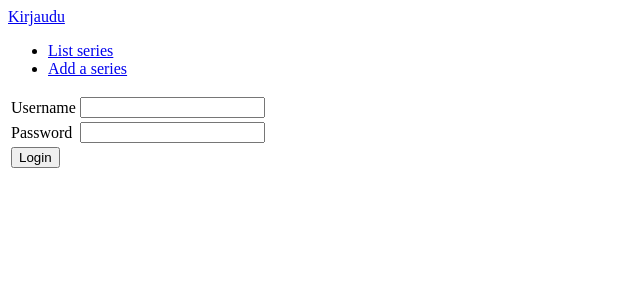
After one commit to joonaoko/tsoha-tietokantasovellus, a Flask app: page /auth/login in a window 1280 px wide. The commit adds this page. Shown: the top 300 px of the page, without its empty margins (0-640 px from the left). Run offline with Flask 2, Linux system fonts and the light colour scheme.

Commit message:
Luotu mahdollisuus sisään- ja uloskirjautumiselle
liittyvät tiedostot auth-kansioihin, lisätty account-taulu tietokantaan

```diff
--- /dev/null
+++ b/application/auth/forms.py
@@ -0,0 +1,9 @@
+from flask_wtf import FlaskForm
+from wtforms import PasswordField, StringField
+
+class LoginForm(FlaskForm):
+    username = StringField("Username")
+    password = PasswordField("Password")
+
+    class Meta:
+        csrf = False
--- /dev/null
+++ b/application/auth/views.py
@@ -0,0 +1,27 @@
+from flask import render_template, request, redirect, url_for
+from flask_login import login_user, logout_user
+
+from application import app
+from application.auth.models import User
+from application.auth.forms import LoginForm
+
+@app.route("/auth/login", methods = ["GET", "POST"])
+def auth_login():
+    if request.method == "GET":
+        return render_template("auth/loginform.html", form = LoginForm())
+
+    form = LoginForm(request.form)
+
+    user = User.query.filter_by(username=form.username.data, password=form.password.data).first()
+    if not user:
+        return render_template("auth/loginform.html", form = form,
+                               error = "No such username or password")
+
+
+    login_user(user)
+    return redirect(url_for("index"))
+
+@app.route("/auth/logout")
+def auth_logout():
+    logout_user()
+    return redirect(url_for("index"))
--- /dev/null
+++ b/application/templates/auth/loginform.html
@@ -0,0 +1,29 @@
+{% extends "layout.html" %}
+
+{% block body %}
+{{ error }}
+<form method="POST" action="{{ url_for('auth_login') }}">
+  <table>
+    <tr>
+      <td>
+	{{ form.username.label }}
+      </td>
+      <td>
+	{{ form.username }}
+      </td>
+    </tr>
+    <tr>
+      <td>
+	{{ form.password.label }}
+      </td>
+      <td>
+	{{ form.password }}
+      </td>
+    </tr>
+    <tr>
+      <td colspan="2">
+	<input type="submit" value="Login"/>
+      </td>
+    </tr>
+</form>
+{% endblock %}
--- a/application/templates/layout.html
+++ b/application/templates/layout.html
@@ -6,6 +6,14 @@
   </head>
 
   <body>
+    {% if current_user.is_authenticated %}
+    <p>
+        Kirjautunut nimellä {{ current_user.name }}. <a href="{{ url_for('auth_logout') }}">Kirjaudu ulos</a>
+    </p>
+    {% else %}
+    <a href="{{ url_for('auth_login') }}">Kirjaudu</a>
+    {% endif %}
+
     <ul>
       <li><a href="{{ url_for('series_index') }}">List series</a></li>
       <li><a href="{{ url_for('series_form') }}">Add a series</a></li>
--- a/requirements.txt
+++ b/requirements.txt
@@ -1,5 +1,6 @@
 Click==7.0
 Flask==1.0.2
+Flask-Login==0.4.1
 Flask-SQLAlchemy==2.3.2
 Flask-WTF==0.14.2
 gunicorn==19.9.0
```
Also changed, not shown: application/__init__.py (+18 -0 lines), application/auth/models.py (added, +31 -0 lines).
